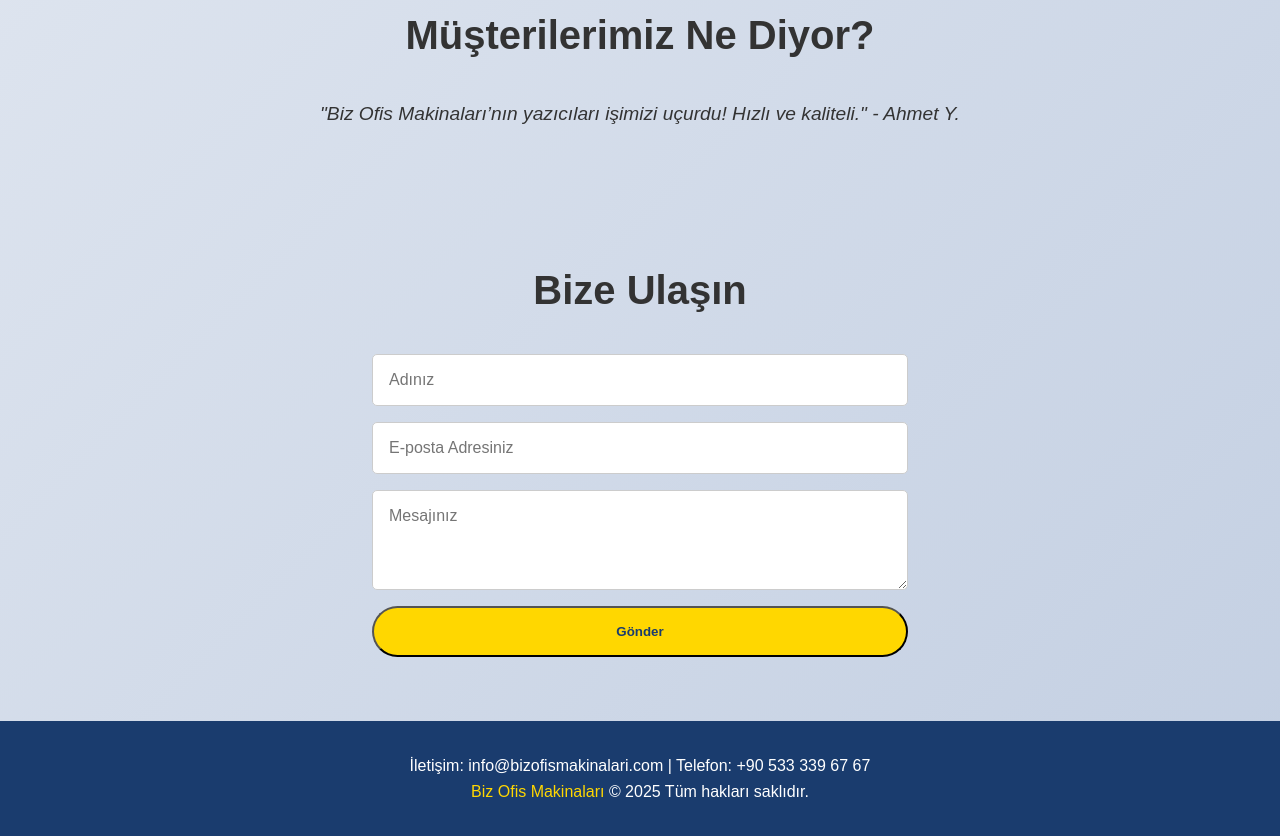
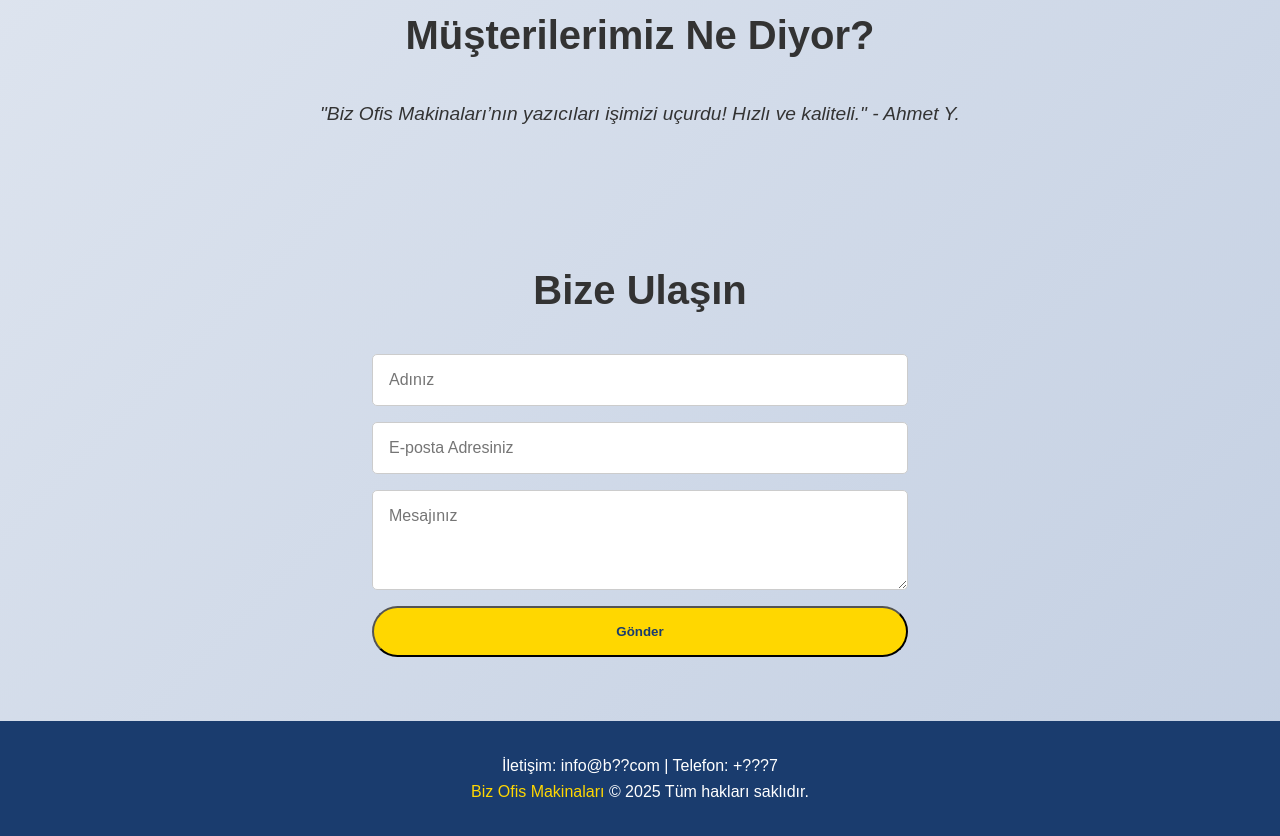
Before and after one commit to vahidcanculfa/VCCOffice, a plain HTML site: page index.html in a window 1280 px wide. Shown: the part 1989-2825 px from the top of the page. Drawn offline with nearby package versions, Linux system fonts and the light colour scheme.

Commit message:
Update index.html

```diff
--- a/index.html
+++ b/index.html
@@ -113,7 +113,7 @@
     </div>
 
     <footer>
-        <p>İletişim: info@bizofismakinalari.com | Telefon: +90 533 339 67 67</p>
+        <p>İletişim: info@b??com | Telefon: +???7</p>
         <p><a href="#home">Biz Ofis Makinaları</a> © 2025 Tüm hakları saklıdır.</p>
     </footer>
 
```
